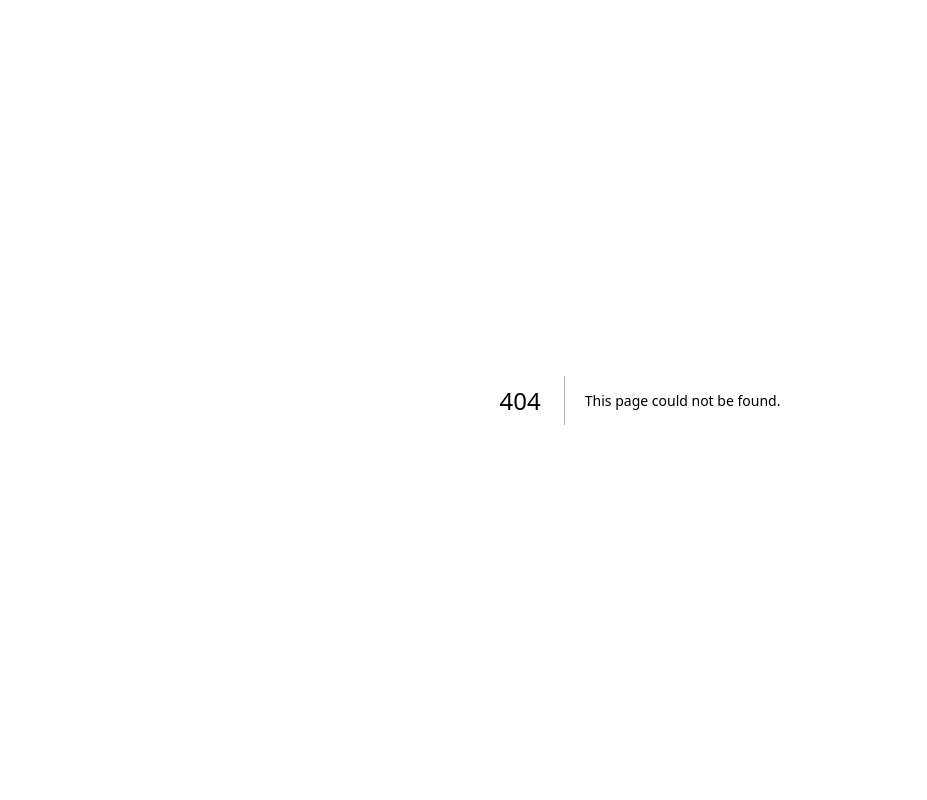
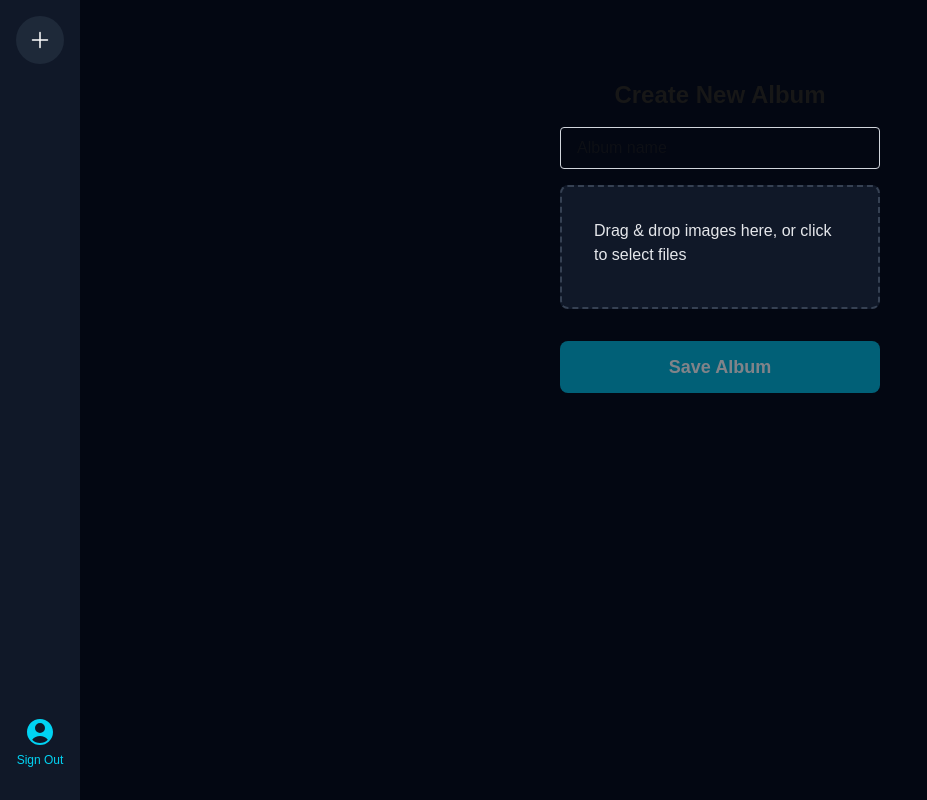
Before and after one commit to dimitriosdev/chrono-lens, a Next.js app: page /albums/new in a window 1280 px wide. Before the commit this address had no page. Shown: the whole page, without its empty margins (0-927 px from the left). Built offline with nearby package versions, Linux system fonts and the light colour scheme.

Commit message:
feat: Add album management features with new album creation and layout components

```diff
--- /dev/null
+++ b/src/app/albums/layout.tsx
@@ -0,0 +1,59 @@
+"use client";
+import React, { useState } from "react";
+import Sidebar from "../../features/navigation/Sidebar";
+import MobileMenu from "../../features/navigation/MobileMenu";
+
+type AlbumsLayoutProps = {
+  children: React.ReactNode;
+  onSignOut?: () => void;
+  isLoggedIn?: boolean;
+};
+
+const AlbumsLayout: React.FC<AlbumsLayoutProps> = ({
+  children,
+  onSignOut,
+  isLoggedIn,
+}) => {
+  const [menuOpen, setMenuOpen] = useState(false);
+  return (
+    <div className="flex min-h-screen bg-gray-950">
+      {/* Sticky row for mobile nav icon */}
+      <div className="sm:hidden fixed top-0 left-0 w-full h-14 bg-gray-950 z-40 flex items-center px-4 border-b border-gray-800">
+        <button
+          onClick={() => setMenuOpen(true)}
+          className="bg-gray-900 rounded-full p-2 shadow-lg"
+          aria-label="Open menu"
+        >
+          <svg
+            xmlns="http://www.w3.org/2000/svg"
+            fill="none"
+            viewBox="0 0 24 24"
+            strokeWidth={1.5}
+            stroke="currentColor"
+            className="h-7 w-7 text-white"
+          >
+            <path
+              strokeLinecap="round"
+              strokeLinejoin="round"
+              d="M3.75 6.75h16.5m-16.5 5.5h16.5m-16.5 5.5h16.5"
+            />
+          </svg>
+        </button>
+      </div>
+      <div className="hidden sm:fixed sm:inset-y-0 sm:left-0 sm:w-20 sm:block">
+        <Sidebar onSignOut={onSignOut} />
+      </div>
+      <MobileMenu
+        open={menuOpen}
+        onClose={() => setMenuOpen(false)}
+        onSignOut={onSignOut}
+        isLoggedIn={isLoggedIn}
+      />
+      <main className="flex-1 px-2 sm:ml-20 sm:px-12 lg:px-32 xl:px-48 2xl:px-64 max-w-screen-2xl mx-auto pt-14 sm:pt-0">
+        {children}
+      </main>
+    </div>
+  );
+};
+
+export default AlbumsLayout;
--- /dev/null
+++ b/src/app/albums/new/page.tsx
@@ -0,0 +1,122 @@
+"use client";
+import React, { useState } from "react";
+import { useRouter } from "next/navigation";
+import AlbumsLayout from "../layout";
+import Image from "next/image";
+
+const NewAlbumPage: React.FC = () => {
+  const [images, setImages] = useState<File[]>([]);
+  const [albumName, setAlbumName] = useState("");
+  const [loading, setLoading] = useState(false);
+  const [success, setSuccess] = useState(false);
+  const router = useRouter();
+
+  const handleFiles = (files: FileList | null) => {
+    if (!files) return;
+    setImages(Array.from(files));
+  };
+
+  const handleDrop = (e: React.DragEvent<HTMLDivElement>) => {
+    e.preventDefault();
+    handleFiles(e.dataTransfer.files);
+  };
+
+  const handleInput = (e: React.ChangeEvent<HTMLInputElement>) => {
+    handleFiles(e.target.files);
+    e.target.value = "";
+  };
+
+  const removeImage = (idx: number) => {
+    setImages((prev) => prev.filter((_, i) => i !== idx));
+  };
+
+  const handleSave = async () => {
+    if (!albumName || images.length === 0) return;
+    setLoading(true);
+    await new Promise((res) => setTimeout(res, 1200));
+    setLoading(false);
+    setSuccess(true);
+    setTimeout(() => {
+      router.push("/albums");
+    }, 1200);
+  };
+
+  // Example sign out logic: redirect to login page
+  const handleSignOut = () => {
+    router.push("/");
+  };
+
+  return (
+    <AlbumsLayout onSignOut={handleSignOut} isLoggedIn={true}>
+      <div className="flex flex-col items-center justify-center min-h-[60vh] p-4">
+        <h1 className="text-2xl font-bold mb-4">Create New Album</h1>
+        <input
+          type="text"
+          placeholder="Album name"
+          className="mb-4 w-full max-w-md px-4 py-2 rounded border border-gray-300 focus:outline-none focus:ring"
+          value={albumName}
+          onChange={(e) => setAlbumName(e.target.value)}
+          aria-label="Album name"
+        />
+        <div
+          className="w-full max-w-md border-2 border-dashed border-gray-700 rounded-lg p-8 flex flex-col items-center justify-center cursor-pointer bg-gray-900 mb-4"
+          onDrop={handleDrop}
+          onDragOver={(e) => e.preventDefault()}
+          onClick={() => document.getElementById("fileInput")?.click()}
+          role="button"
+          tabIndex={0}
+          aria-label="Upload images"
+        >
+          <p className="mb-2 text-gray-200">
+            Drag & drop images here, or click to select files
+          </p>
+          <input
+            id="fileInput"
+            type="file"
+            multiple
+            accept="image/*"
+            className="hidden"
+            onChange={handleInput}
+          />
+        </div>
+        <div className="grid grid-cols-3 gap-2 w-full max-w-md mb-4">
+          {images.map((img, idx) => (
+            <div key={idx} className="relative group">
+              <Image
+                src={URL.createObjectURL(img)}
+                alt="preview"
+                width={120}
+                height={96}
+                className="w-full h-24 object-cover rounded"
+                unoptimized
+              />
+              <button
+                type="button"
+                className="absolute top-1 right-1 bg-gray-900 bg-opacity-70 text-white rounded-full p-1 text-xs opacity-0 group-hover:opacity-100 transition-opacity"
+                onClick={() => removeImage(idx)}
+                aria-label="Remove image"
+              >
+                &times;
+              </button>
+            </div>
+          ))}
+        </div>
+        <button
+          className="w-full max-w-md bg-cyan-500 text-white font-bold py-3 rounded-lg text-lg disabled:opacity-50 mb-2"
+          onClick={handleSave}
+          disabled={!albumName || images.length === 0 || loading}
+          aria-label="Save album"
+        >
+          {loading ? "Saving..." : "Save Album"}
+        </button>
+        {success && (
+          <div className="w-full max-w-md bg-green-100 text-green-800 text-center py-2 rounded mb-2">
+            Album created! Redirecting...
+          </div>
+        )}
+      </div>
+    </AlbumsLayout>
+  );
+};
+
+export default NewAlbumPage;
--- /dev/null
+++ b/src/app/albums/page.tsx
@@ -0,0 +1,5 @@
+import AlbumGrid from "../../features/albums/AlbumGrid";
+
+export default function AlbumsPage() {
+  return <AlbumGrid />;
+}
--- a/src/features/albums/AlbumGrid.tsx
+++ b/src/features/albums/AlbumGrid.tsx
@@ -1,23 +1,26 @@
+import React from "react";
+import Image from "next/image";
+
 type Album = {
   title: string;
   image: string;
 };
 
 const placeholderAlbums: Album[] = [
-  { title: "Best hiking trails in Slovenia", image: "/placeholder1.jpg" },
-  { title: "Best hotels in the Catskills", image: "/placeholder2.jpg" },
-  { title: "2 night Luxury stay in Japan", image: "/placeholder3.jpg" },
-  { title: "Things to do in the Dolomites", image: "/placeholder4.jpg" },
-  { title: "Sunset hike in Alaska", image: "/placeholder5.jpg" },
-  { title: "Dune tours in the deserts of Nambia", image: "/placeholder6.jpg" },
+  { title: "Hiking", image: "/placeholder1.jpg" },
+  { title: "Catskills", image: "/placeholder2.jpg" },
+  { title: "Japan", image: "/placeholder3.jpg" },
+  { title: "Dolomites", image: "/placeholder4.jpg" },
+  { title: "Sunset ", image: "/placeholder5.jpg" },
+  { title: "Namibia", image: "/placeholder6.jpg" },
   {
-    title: "Remote mountain hotels in Arizona with clear skies",
+    title: "Arizona",
     image: "/placeholder7.jpg",
   },
-  { title: "Forest hotels in Sweden for solitude", image: "/placeholder8.jpg" },
+  { title: "Sweden", image: "/placeholder8.jpg" },
 ];
 
-export default function AlbumGrid() {
+const AlbumGrid: React.FC = () => {
   return (
     <div className="grid grid-cols-2 sm:grid-cols-2 lg:grid-cols-3 gap-6 p-4 sm:p-8">
       {placeholderAlbums.map((album, idx) => (
@@ -26,8 +29,13 @@ export default function AlbumGrid() {
           className="bg-gray-800 rounded-xl overflow-hidden shadow-lg flex flex-col justify-end min-h-[220px] sm:min-h-[240px] lg:min-h-[260px] relative"
         >
           <div className="absolute inset-0">
-            {/* Placeholder for image, replace with <Image /> for real images */}
-            <div className="object-cover w-full h-full opacity-80 bg-gray-700" />
+            <Image
+              src={album.image}
+              alt={album.title}
+              fill
+              className="object-cover w-full h-full opacity-80"
+              unoptimized
+            />
           </div>
           <div className="relative z-10 p-4 flex items-end h-full">
             <span className="text-white text-base font-semibold drop-shadow-lg text-shadow-md">
@@ -38,4 +46,6 @@ export default function AlbumGrid() {
       ))}
     </div>
   );
-}
+};
+
+export default AlbumGrid;
--- a/src/features/navigation/MobileMenu.tsx
+++ b/src/features/navigation/MobileMenu.tsx
@@ -44,7 +44,7 @@ export default function MobileMenu({
             {/* Show other links and log out when signed in */}
             {isLoggedIn && (
               <>
-                <a href="#" className="text-white text-base">
+                <a href="/albums/new" className="text-white text-base">
                   Add new album
                 </a>
                 <div className="mt-auto">
--- a/src/features/navigation/Sidebar.tsx
+++ b/src/features/navigation/Sidebar.tsx
@@ -19,9 +19,12 @@ export default function Sidebar({ onSignOut }: SidebarProps) {
       {/* Sidebar for desktop */}
       <aside className="hidden sm:flex flex-col h-screen w-20 bg-gray-900 text-white items-center py-4 space-y-8">
         <div className="relative group">
-          <button className="bg-gray-800 rounded-full p-3 hover:bg-gray-700">
+          <a
+            href="/albums/new"
+            className="bg-gray-800 rounded-full p-3 hover:bg-gray-700 block"
+          >
             <PlusIcon className="h-6 w-6" />
-          </button>
+          </a>
           <span className="absolute left-full top-1/2 -translate-y-1/2 ml-2 px-2 py-1 text-xs bg-gray-800 text-white rounded opacity-0 group-hover:opacity-100 transition-opacity whitespace-nowrap z-10 pointer-events-none">
             Add new album
           </span>
```
